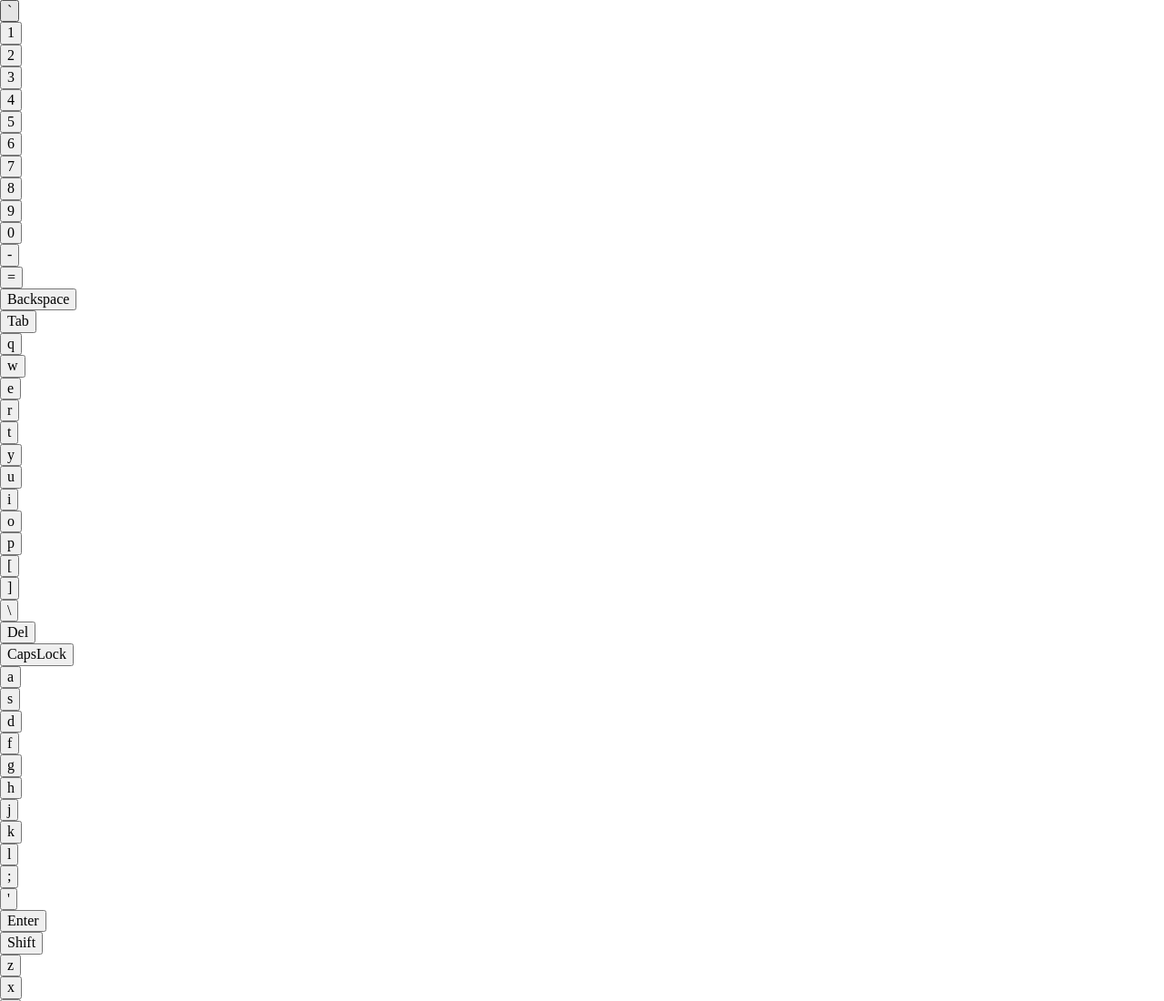
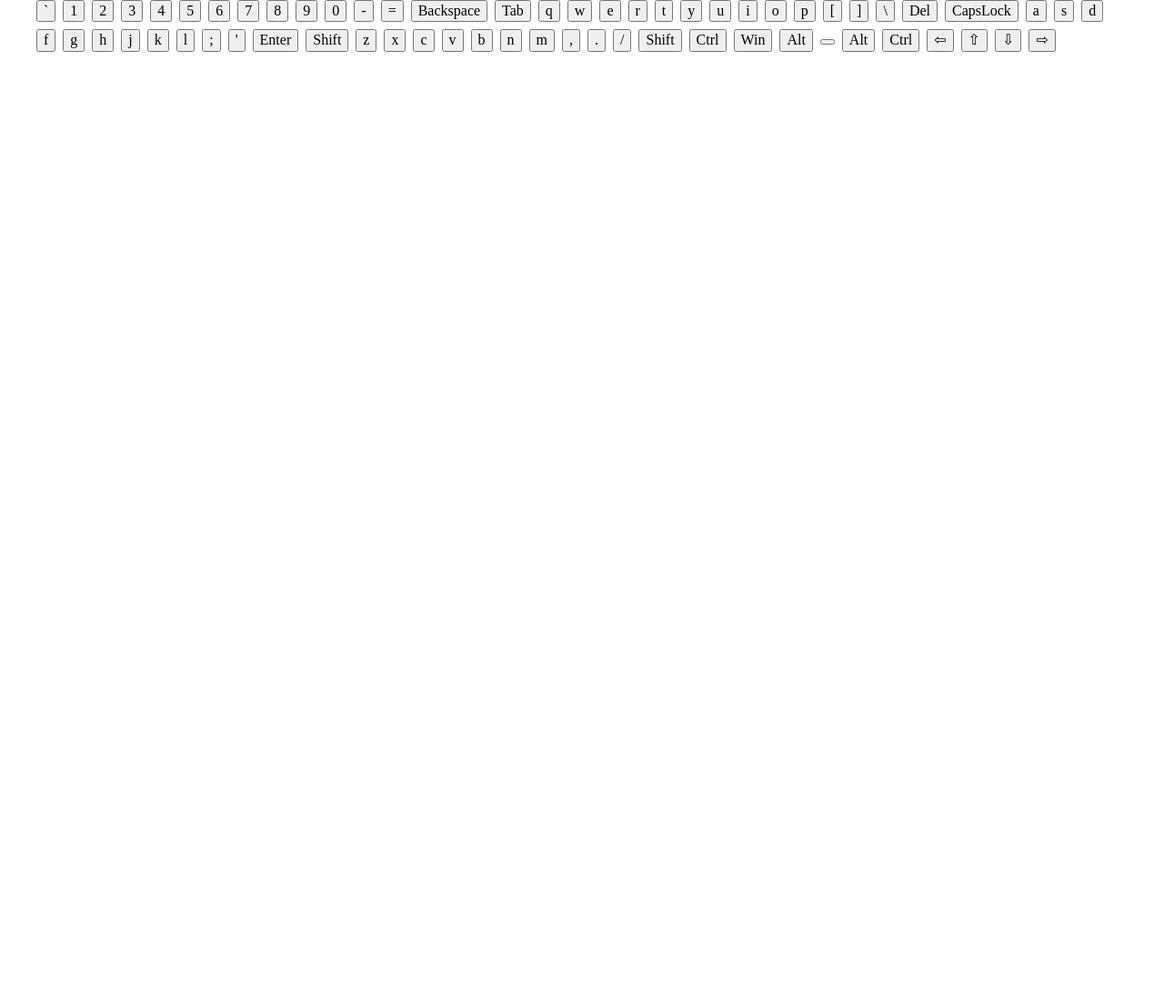
Before and after one commit to makrakvladislav/Virtual-Keyboard, a website built with webpack: page src/index.html in a window 1280 px wide. Shown: the top 1100 px of the page at 91% size. After the commit the page ends 800 px from the top, so only its background shows below. Built offline with nearby package versions, Linux system fonts and the light colour scheme.

Commit message:
feat: add styles for keyboard-wrapper

```diff
--- a/src/assets/styles/layout/_keyboard.scss
+++ b/src/assets/styles/layout/_keyboard.scss
@@ -1,3 +1,7 @@
-h2 {
-  color: yellow;
+.keyboard-wrapper {
+  max-width: 1200px;
+  margin: 0 auto;
+  display: flex;
+  flex-wrap: wrap;
+  gap: 8px;
 }
```
